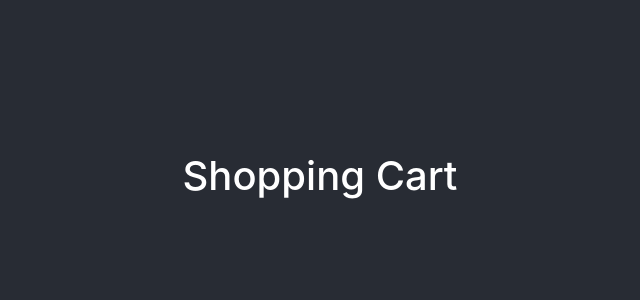
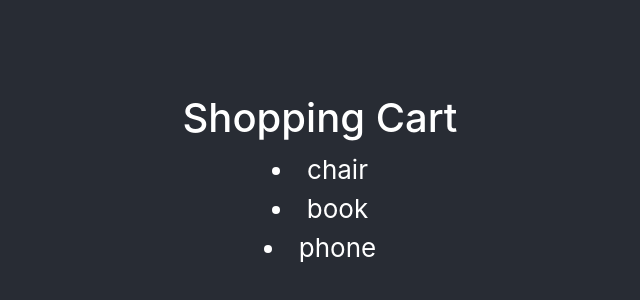
Before and after one commit to EduRomoGO/shopping-cart, a React (Create React App) app: page / in a window 1280 px wide. Shown: the part 220-520 px from the top of the page, without its empty margins (320-960 px from the left). Built offline with nearby package versions, Linux system fonts and the light colour scheme.

Commit message:
test: green

```diff
--- a/src/components/ShoppingCart/ShoppingCart.js
+++ b/src/components/ShoppingCart/ShoppingCart.js
@@ -1,12 +1,14 @@
-import React, { useEffect } from 'react';
+import React, { useEffect, useState } from 'react';
 import { mockFetch } from '../../utils/mocks/mockFetch';
 
 
 const ShoppingCart = () => {
+  const [products, setProducts] = useState([]);
   useEffect(() => {
     const fetchData = async () => {
       const products = await mockFetch();
-      console.log(products);
+
+      setProducts(products);
     }
 
     fetchData()
@@ -14,6 +16,7 @@ const ShoppingCart = () => {
 
   return <section className='c-shopping-cart'>
     <header><h1>Shopping Cart</h1></header>
+    {products.map(item => <li key={item.id}>{item.name}</li>)}
   </section>;
 }
 
```
Also changed, not shown: 1 other file (tests, documents, lock files or other folders).
